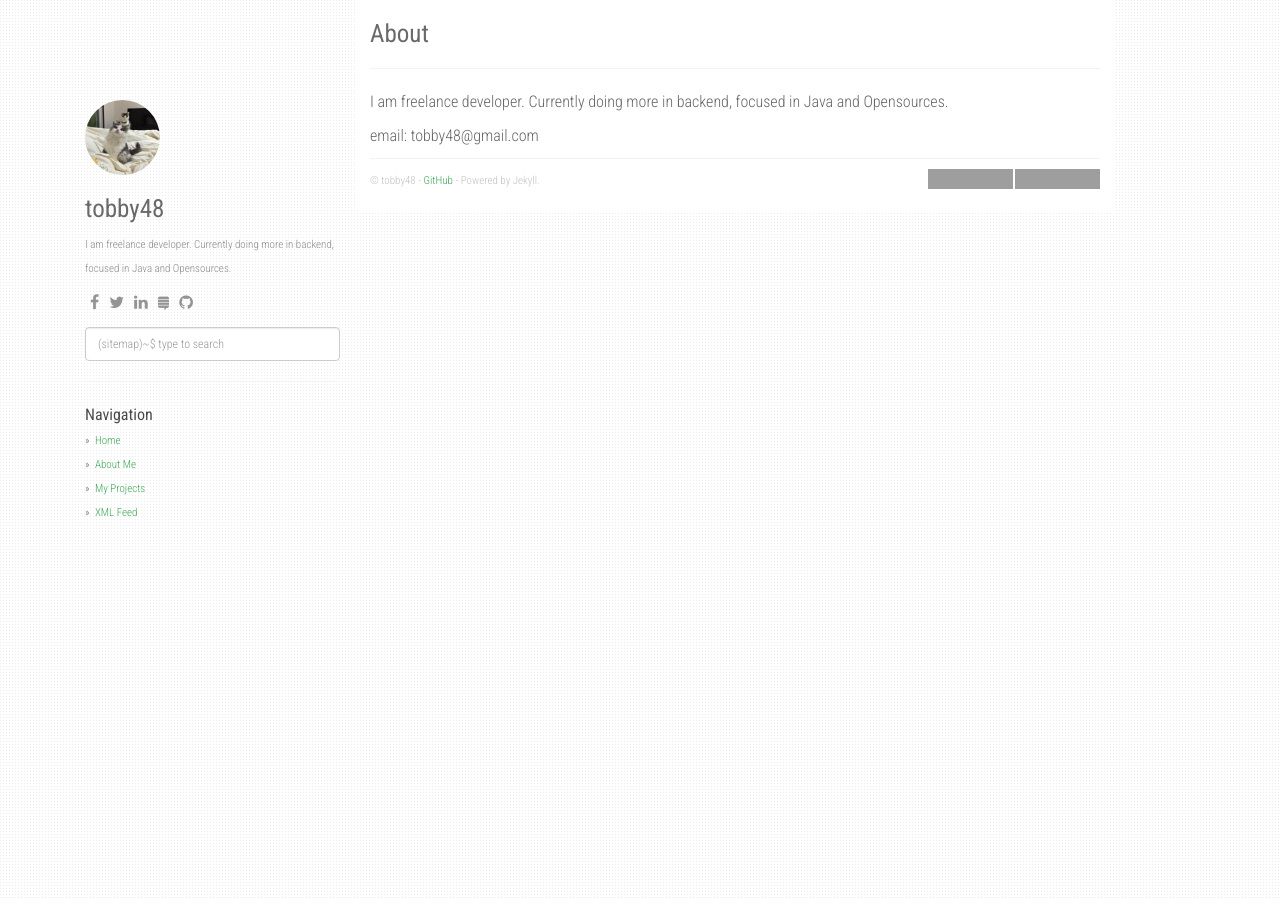
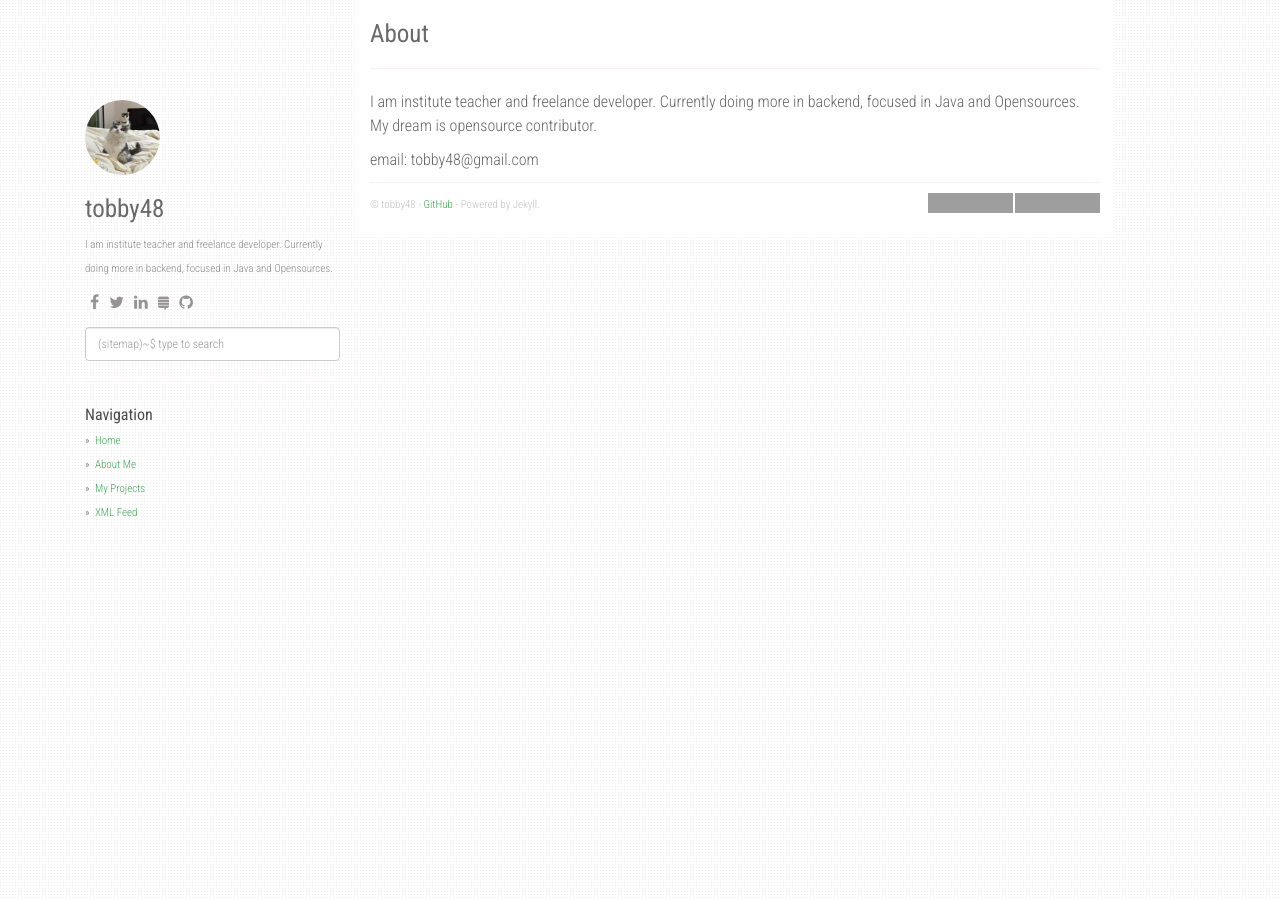
Before and after one commit to tobby48/tobby48.github.com, a Jekyll site: the page built from about.md, in a window 1280 px wide. Built offline with Jekyll 4.4.1, drawn with Linux system fonts in a browser that asks for light colours; nearby versions of some CDN libraries; grey boxes are pictures that could not be loaded.

Commit message:
about modify

```diff
--- a/_config.yml
+++ b/_config.yml
@@ -2,7 +2,7 @@ title: Programming Tech
 description: Programming Skills
 author: tobby48
 github: https://github.com/tobby48
-about: I am freelance developer. Currently doing more in backend, focused in Java and Opensources.
+about: I am institute teacher and freelance developer. Currently doing more in backend, focused in Java and Opensources.
 disqus_shortname: tobby48
 google_analytics: UA-XXXXXXXX-Y
 avatar_url: /static/img/avatar.jpg
--- a/about.md
+++ b/about.md
@@ -4,6 +4,7 @@ title: About
 permalink: /about/
 ---
 
-I am freelance developer. Currently doing more in backend, focused in Java and Opensources.
+I am institute teacher and freelance developer. Currently doing more in backend, focused in Java and Opensources.
+My dream is opensource contributor.
 
 email: tobby48@gmail.com
```
